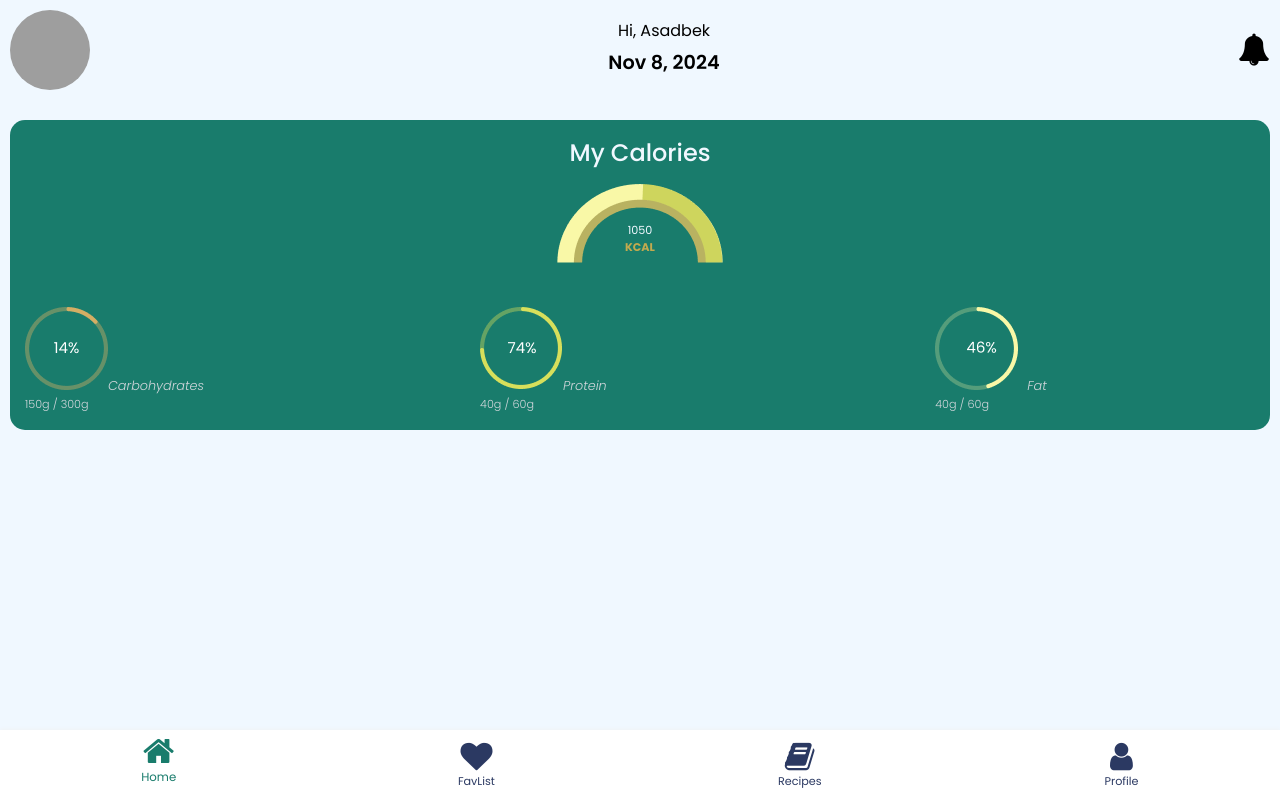
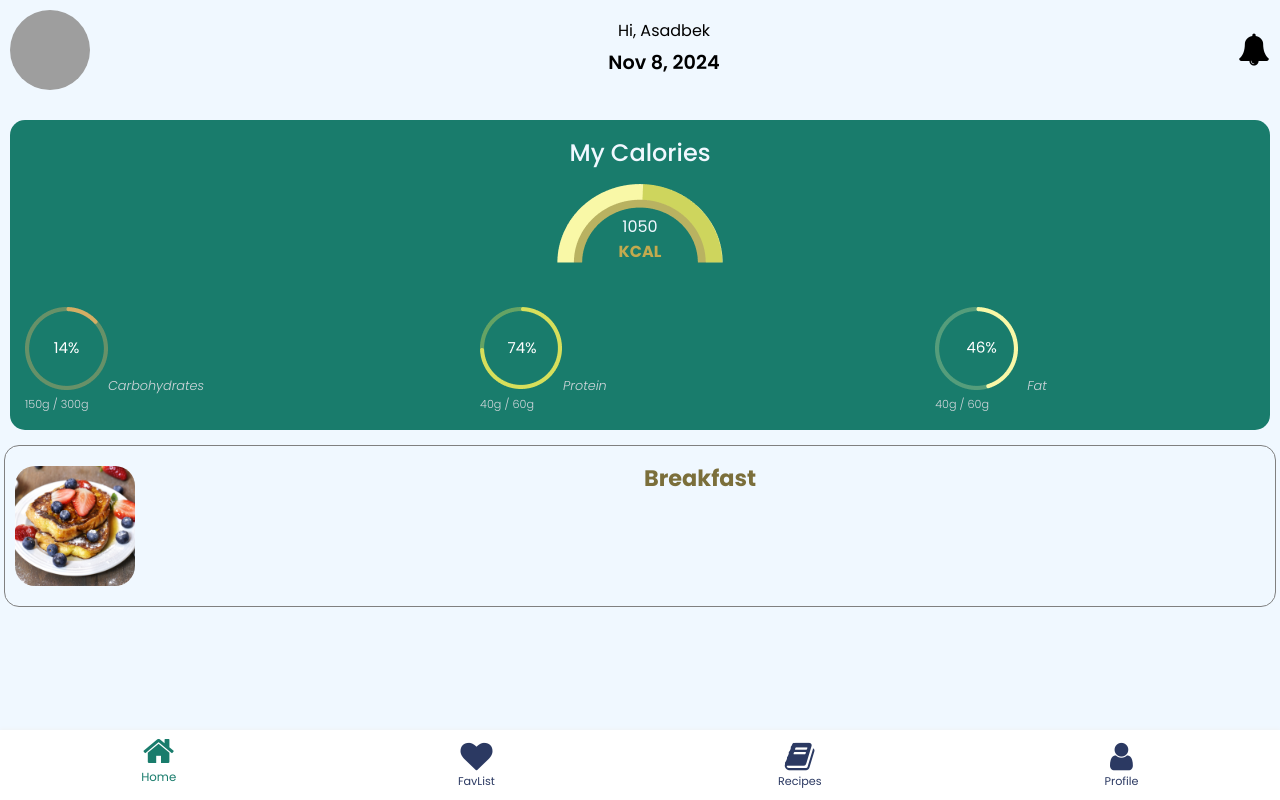
Before and after one commit to locksley-w4/safebit-healthcare, a React (Create React App) app in the folder safebit-404/: page / in a window 1280 px wide. Built offline with nearby package versions, Linux system fonts and the light colour scheme; grey boxes are pictures that could not be loaded.

Commit message:
dashboard

```diff
--- a/safebit-404/package.json
+++ b/safebit-404/package.json
@@ -4,6 +4,7 @@
   "private": true,
   "dependencies": {
     "@fontsource/poppins": "^5.1.0",
+    "@tanstack/react-query": "^5.59.20",
     "@testing-library/jest-dom": "^5.17.0",
     "@testing-library/react": "^13.4.0",
     "@testing-library/user-event": "^13.5.0",
@@ -11,8 +12,8 @@
     "react-dom": "^18.3.1",
     "react-router-dom": "^6.28.0",
     "react-scripts": "5.0.1",
+    "react-type-animation": "^3.2.0",
     "styled-components": "^6.1.13",
-    "react-type-animation": "^3.2.0",
     "web-vitals": "^2.1.4"
   },
   "scripts": {
--- a/safebit-404/src/App.js
+++ b/safebit-404/src/App.js
@@ -1,54 +1,10 @@
 import { useEffect, useState } from "react";
-import styles from "./index.css"
-import Nav from "./components/ui/Nav/Nav";
-import Login from "./pages/login/Login"
-import Signup from "./pages/signup/Signup";
-import { createBrowserRouter, Navigate, Router, RouterProvider } from "react-router-dom";
-import Main from "./pages/Main";
-import NotFoundPage from "./pages/NotFoundPage";
-import Homepage from "./pages/Homepage";
-import FavList from "./pages/FavList/FavList";
-import Recipes from "./pages/Recipes/Recipes";
-import Profile from "./pages/Profile/Profile";
+import { RouterProvider } from "react-router-dom";
+import {QueryClient, QueryClientProvider} from "@tanstack/react-query";
+import { privateRouter, publicRouter } from "./components/router/router";
 
-const privateRouter = createBrowserRouter([
-  {
-    path: "/",
-    element: <Main />,
-    children: [
-      {
-        path: "/",
-        element: <Homepage />,
-      },
-      {
-        path: "/favlist",
-        element: <FavList />,
-      },
-      {
-        path: "/recipes",
-        element: <Recipes />,
-      },
-      {
-        path: "/profile",
-        element: <Profile />,
-      },
-      {
-        path: "*",
-        element: <Navigate to="/" replace/>,
-      },
-    ]
-  },
-]);
-const publicRouter = createBrowserRouter([
-  {
-    path: "*",
-    element: <Login />,
-  },
-  {
-    path: "/signup",
-    element: <Signup />,
-  },
-]);
+
+const queryClient = new QueryClient()
 
 localStorage.setItem("isAuth", "true");
 // localStorage.clear("isAuth");
--- a/safebit-404/src/components/Dashboard/Dashboard.module.css
+++ b/safebit-404/src/components/Dashboard/Dashboard.module.css
@@ -4,7 +4,8 @@
   padding: 15px;
   background-color: rgb(25, 124, 108);
   width: auto;
-  height: 35vh;
+  min-height: 35vh;
+  max-height: 55vh;
   border-radius: 15px;
   color: aliceblue;
   flex-wrap: wrap;
@@ -50,6 +51,9 @@ h2 {
   position: relative;
   height: 100px;
 }
+.figures__total span{
+    font-size: 1rem;
+}
 strong {
     color: #C3AA4E;
 }
--- /dev/null
+++ b/safebit-404/src/components/TodaysMeals/TodaysMeals.css
@@ -0,0 +1,37 @@
+.meals-container{
+    display: flex;
+    align-items: center;
+    flex-direction: column;
+    padding: 15px;
+}
+.meal-section {
+    width: 100%;
+    height: 140px;
+    border: 1px solid grey;
+    padding: 10px;
+    display: flex;
+    border-radius: 15px;
+}
+span.meal-section__icon{
+    display: block;
+    object-fit: cover;
+    object-position: center;
+    align-self: center;
+    width: 120px;
+    height: 120px;
+    border-radius: 20px;
+    overflow: hidden;
+}
+.meal-section__icon img{
+    max-height: 100%;
+}
+.meal-menu {
+    flex: 3 1 auto;
+    color: rgb(123, 111, 59);
+}
+
+.meal-menu h3 {
+    font-size: 1.4rem;
+    text-align: center;
+    margin: 5px;
+}
--- /dev/null
+++ b/safebit-404/src/components/TodaysMeals/TodaysMeals.jsx
@@ -0,0 +1,15 @@
+import React from 'react'
+import "./TodaysMeals.css"
+
+const TodaysMeals = () => {
+  return (
+    <div className='meals-container'>
+        <section className='meal-section'>
+            <span className="meal-section__icon"><img src={require("../../assets/breakfast-icon.jpg")} alt="Breakfast icon" /></span>
+            <div className="meal-menu"><h3>Breakfast</h3></div>
+        </section>
+        </div>
+  )
+}
+
+export default TodaysMeals
--- /dev/null
+++ b/safebit-404/src/components/router/router.js
@@ -0,0 +1,47 @@
+import { createBrowserRouter, Navigate } from "react-router-dom";
+import Main from "../../pages/Main";
+import Homepage from "../../pages/Homepage";
+import FavList from "../../pages/FavList/FavList";
+import Recipes from "../../pages/Recipes/Recipes";
+import Profile from "../../pages/Profile/Profile";
+import Login from "../../pages/login/Login";
+import Signup from "../../pages/signup/Signup";
+
+export const privateRouter = createBrowserRouter([
+    {
+      path: "/",
+      element: <Main />,
+      children: [
+        {
+          path: "/",
+          element: <Homepage />,
+        },
+        {
+          path: "/favlist",
+          element: <FavList />,
+        },
+        {
+          path: "/recipes",
+          element: <Recipes />,
+        },
+        {
+          path: "/profile",
+          element: <Profile />,
+        },
+        {
+          path: "*",
+          element: <Navigate to="/" replace/>,
+        },
+      ]
+    },
+  ]);
+export const publicRouter = createBrowserRouter([
+    {
+      path: "*",
+      element: <Login />,
+    },
+    {
+      path: "/signup",
+      element: <Signup />,
+    },
+  ]);
--- a/safebit-404/src/components/ui/Nav/Nav.module.css
+++ b/safebit-404/src/components/ui/Nav/Nav.module.css
@@ -25,3 +25,6 @@ nav .active {
   transform: scale(1.05, 1.05) translateY(-5px);
   color: rgb(25, 124, 108);
 }
+nav a:focus {
+    appearance: none;
+}
--- a/safebit-404/src/pages/Homepage.jsx
+++ b/safebit-404/src/pages/Homepage.jsx
@@ -1,10 +1,12 @@
 import React from 'react'
 import Dashboard from '../components/Dashboard/Dashboard'
+import TodaysMeals from '../components/TodaysMeals/TodaysMeals'
 
 const Homepage = () => {
   return (
     <div>
          <Dashboard style={{marginTop: 20}}/>
+         <TodaysMeals />
     </div>
   )
 }
```
Also changed, not shown: safebit-404/src/assets/breakfast-icon.jpg (added), 1 other file (tests, documents, lock files or other folders).
